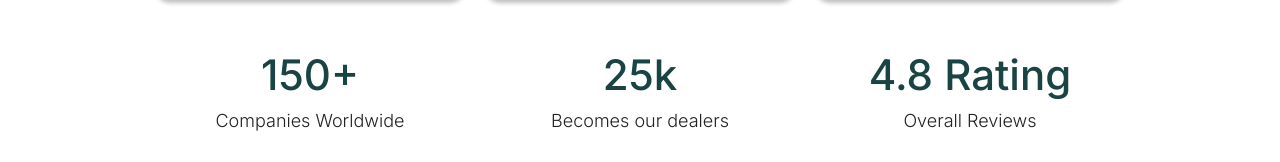
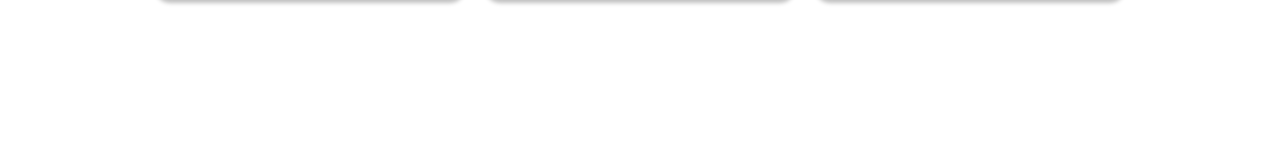
Before and after one commit to Tsuguko35/eden, a React (Create React App) app in the folder client/: page /BecomeADealer in a window 1280 px wide. Shown: the part 790-952 px from the top of the page. Built offline with nearby package versions, Linux system fonts and the light colour scheme.

Commit message:
removed stats on becomeDealer

```diff
--- a/client/src/components/BecomeDealer/BecomeADealerContent.js
+++ b/client/src/components/BecomeDealer/BecomeADealerContent.js
@@ -77,20 +77,6 @@ function BecomeADealerContent() {
                   EXPOSURE
                 </p>
               </div>
-            </div>
-          </div>
-          <div className="counters reveal" style={{ animationDelay: "0.5s" }}>
-            <div className="count">
-              <p className="number">150+</p>
-              <p className="label">Companies Worldwide</p>
-            </div>
-            <div className="count">
-              <p className="number">25k</p>
-              <p className="label">Becomes our dealers</p>
-            </div>
-            <div className="count">
-              <p className="number">4.8 Rating</p>
-              <p className="label">Overall Reviews</p>
             </div>
           </div>
         </div>
```
